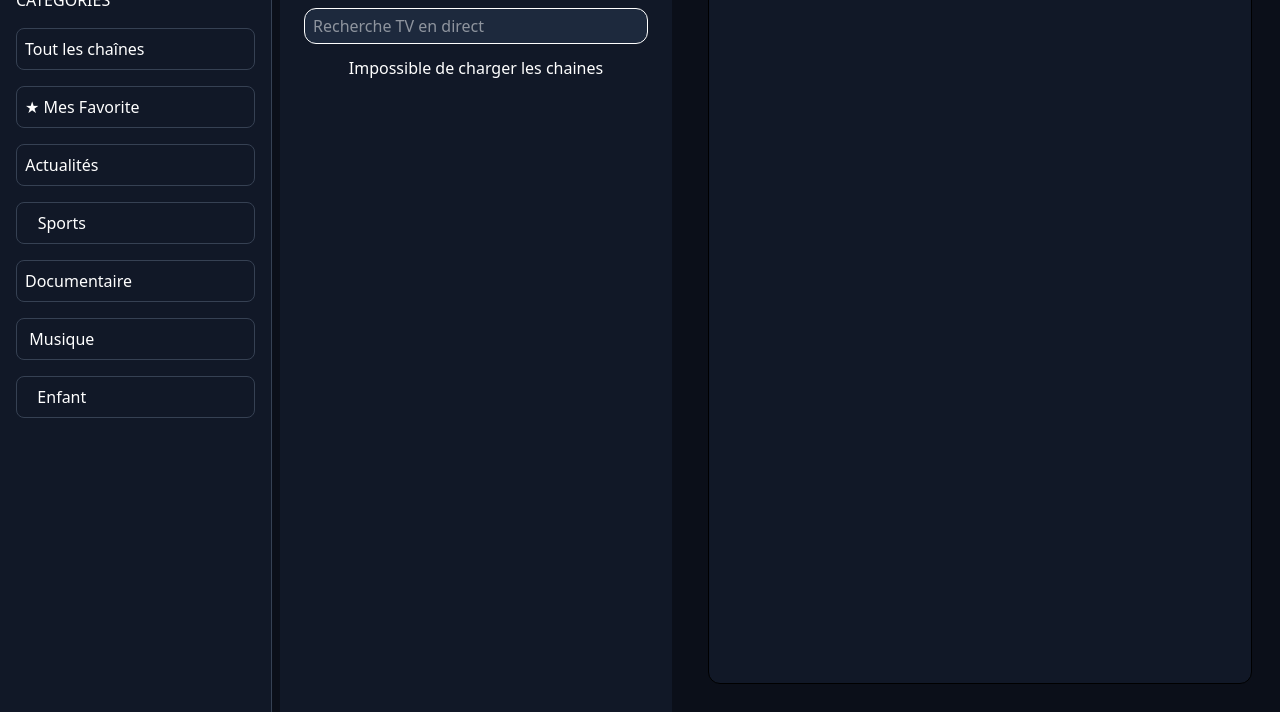
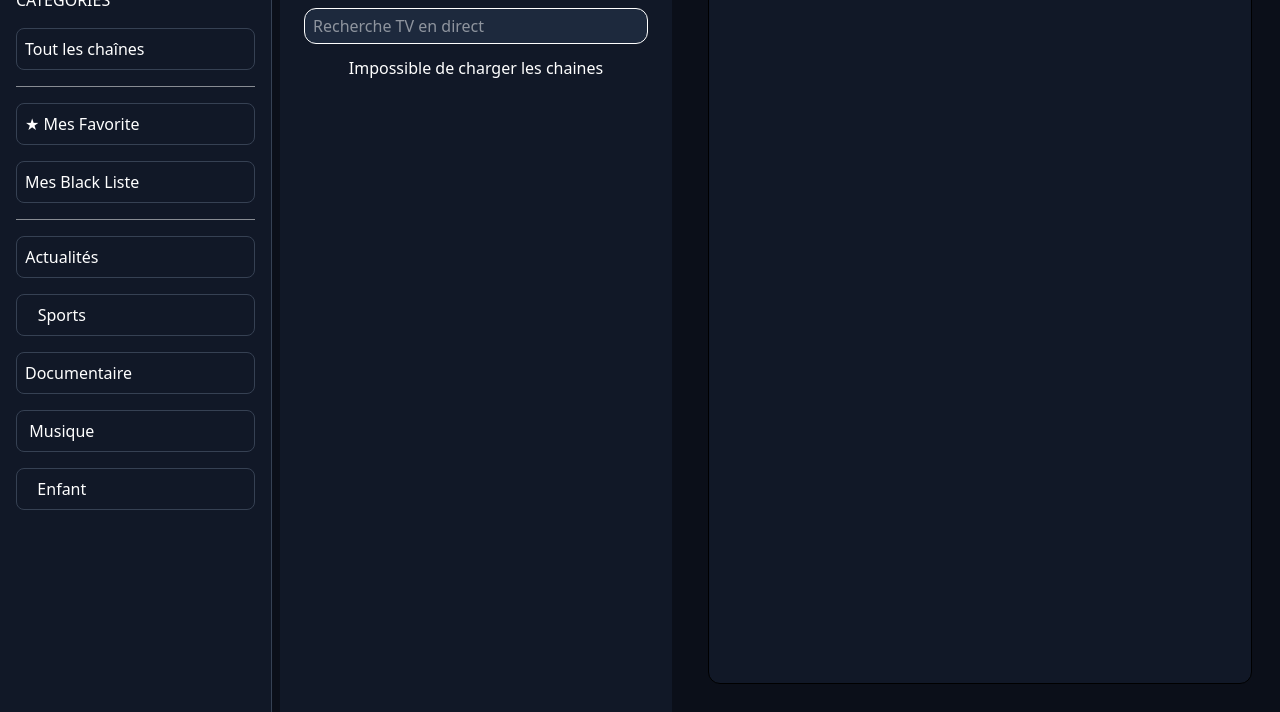
Before and after one commit to medlaksai/Smart-Stream-Tv-Show-Explorer-V2, a plain HTML site: page index.html in a window 1280 px wide. Shown: the part 88-800 px from the top of the page. Drawn offline with nearby package versions, Linux system fonts and the light colour scheme; no server answers.

Commit message:
feat(div) :adding black list category

```diff
--- a/index.html
+++ b/index.html
@@ -29,15 +29,26 @@
             </button>
             </div>
         </div>
+        <hr class="text-white/50">
         <div class=" border border-gray-700 p-2 rounded-lg hover:bg-gray-700 ">
             <div class="">
             <button data-category="Favorite"  class="flex  w-full cursor-pointer">
 
-                <span id="Tout" class="text-white whitespace-nowrap"> ★ Mes Favorite</span>
+                <span id="favorite" class="text-white whitespace-nowrap"> ★ Mes Favorite</span>
 
             </button>
             </div>
         </div>
+        <div class=" border border-gray-700 p-2 rounded-lg hover:bg-gray-700 ">
+            <div class="">
+            <button data-category="BlackList"  class="flex  w-full cursor-pointer">
+
+                <span id="blackList" class="text-white whitespace-nowrap">Mes Black Liste</span>
+
+            </button>
+            </div>
+        </div>
+        <hr class="text-white/50">
 
         <div class=" border border-gray-700 p-2 rounded-lg hover:bg-gray-700 ">
             <div class="">
```
